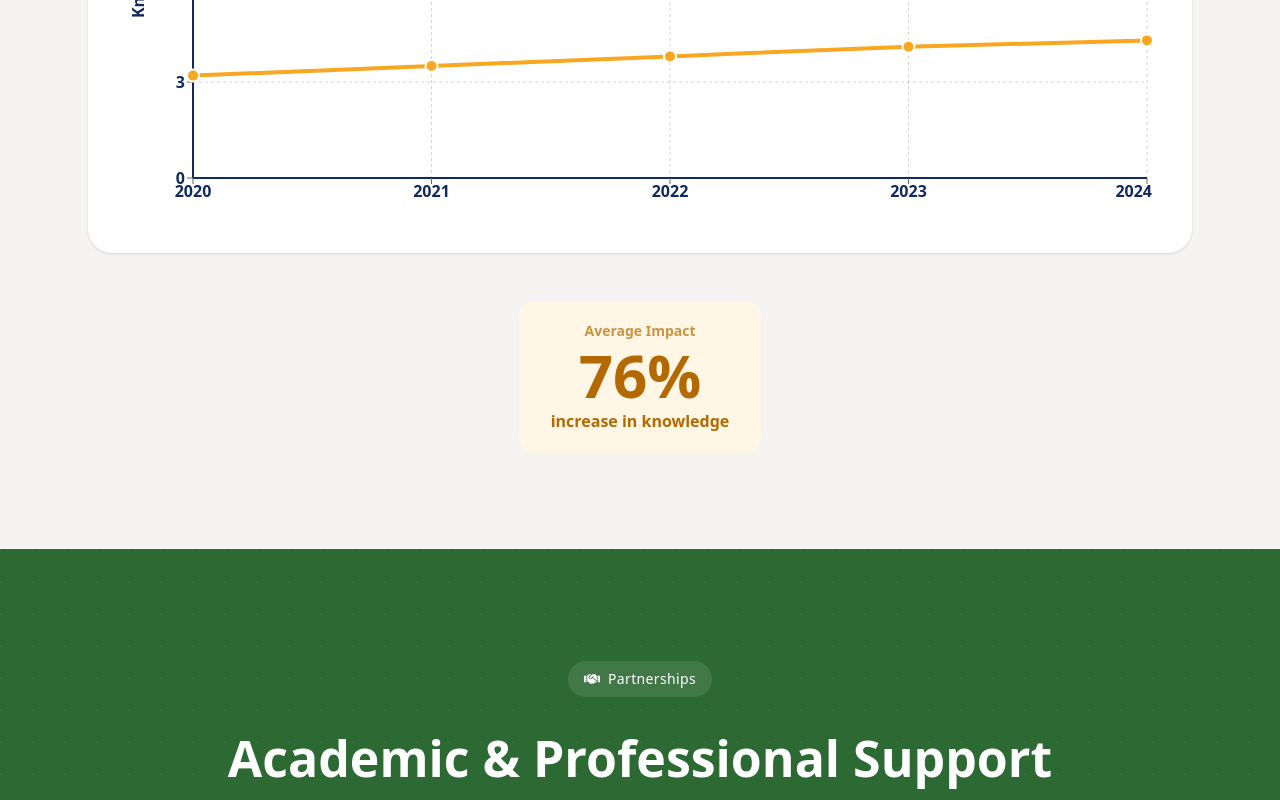
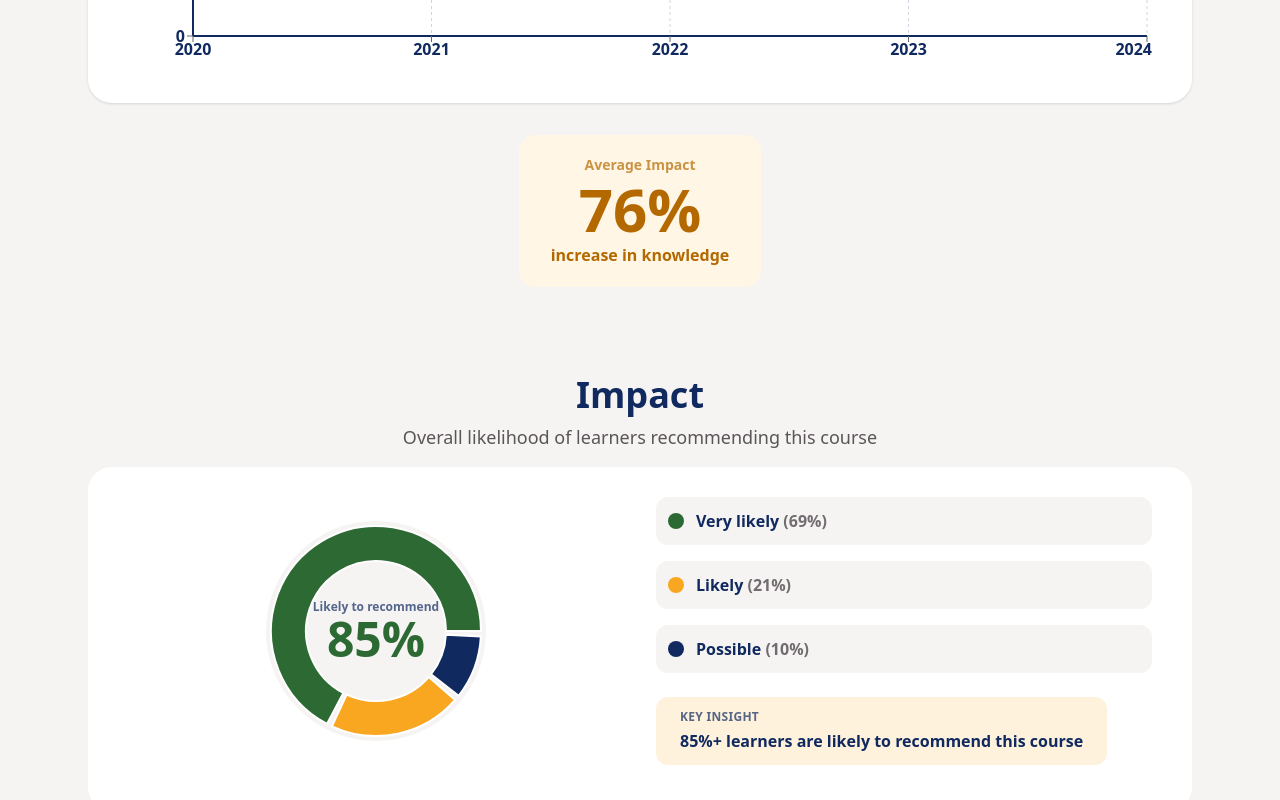
Before and after one commit to IT-Alliance-Tech/real-food, a Next.js app: page / in a window 1280 px wide. Shown: the part 6520-7320 px from the top of the page. Built offline with nearby package versions, Linux system fonts and the light colour scheme.

Commit message:
Updated Impact section

```diff
--- a/src/app/page.js
+++ b/src/app/page.js
@@ -9,6 +9,7 @@ import FaqSection from "@/components/homePage/faqSection";
 import ContactConnectSection from "@/components/homePage/contactConnectSection";
 import FacultyScrollSection from "@/components/homePage/facultyScrollSection";
 import KnowledgeLevelSection from "@/components/homePage/knowledgeLevelSection";
+import ImpactRecommendationSection from "@/components/homePage/impactRecommendationSection";
 
 export default function Home() {
   return (
@@ -20,6 +21,7 @@ export default function Home() {
       <CoursesSection />
       <WhoLearnsWithUsSection />
       <KnowledgeLevelSection />
+      <ImpactRecommendationSection />
       <AcademicSupportSection />
       <FacultyScrollSection />
       <FaqSection />
--- /dev/null
+++ b/src/components/homePage/impactRecommendationSection.js
@@ -0,0 +1,171 @@
+"use client";
+
+import { useState, useEffect } from "react";
+import {
+    PieChart,
+    Pie,
+    Cell,
+    ResponsiveContainer,
+    Tooltip,
+} from "recharts";
+
+const data = [
+    { name: "Very likely", value: 69 },
+    { name: "Likely", value: 21 },
+    { name: "Possible", value: 10 },
+];
+
+// STRICT TDU BRAND COLORS
+const COLORS = ["#2D6933", "#F9A620", "#10295F"];
+
+export default function ImpactRecommendationSection() {
+    const [isVisible, setIsVisible] = useState(false);
+    const [animatedPercentage, setAnimatedPercentage] = useState(0);
+    const [activeIndex, setActiveIndex] = useState(null);
+
+    useEffect(() => {
+        setIsVisible(true);
+
+        let start = 0;
+        const end = 85;
+        const duration = 2000;
+        const increment = end / (duration / 16);
+
+        const timer = setInterval(() => {
+            start += increment;
+            if (start >= end) {
+                setAnimatedPercentage(end);
+                clearInterval(timer);
+            } else {
+                setAnimatedPercentage(Math.floor(start));
+            }
+        }, 16);
+
+        return () => clearInterval(timer);
+    }, []);
+
+    return (
+        <section className="pt-4 pb-10 md:pt-6 md:pb-12 bg-[#F6F4F3]">
+            <div className="max-w-6xl mx-auto px-6">
+
+                {/* Heading */}
+                <div
+                    className={`text-center mb-4 transition-all duration-700 ${isVisible
+                            ? "opacity-100 translate-y-0"
+                            : "opacity-0 translate-y-6"
+                        }`}
+                >
+                    <h2 className="text-3xl md:text-4xl font-extrabold text-[#10295F] mb-2">
+                        Impact
+                    </h2>
+                    <p className="text-base md:text-lg text-[#181117]/70 max-w-2xl mx-auto">
+                        Overall likelihood of learners recommending this course
+                    </p>
+                </div>
+
+                {/* Card */}
+                <div
+                    className={`bg-white rounded-3xl pt-4 pb-6 px-6 md:pt-6 md:pb-10 md:px-10 flex flex-col md:flex-row items-center gap-8 transition-all duration-700 ${isVisible
+                            ? "opacity-100 translate-y-0"
+                            : "opacity-0 translate-y-6"
+                        }`}
+                >
+
+                    {/* Donut Chart */}
+                    <div className="relative w-full md:w-1/2 h-[280px] flex items-center justify-center">
+                        <div className="absolute w-[220px] h-[220px] rounded-full bg-[#F6F4F3]" />
+
+                        <ResponsiveContainer width="100%" height="100%">
+                            <PieChart>
+                                <Tooltip
+                                    formatter={(value, name) => [`${value}%`, name]}
+                                    contentStyle={{
+                                        backgroundColor: "#FFFFFF",
+                                        border: "1px solid #10295F",
+                                        borderRadius: "10px",
+                                        fontWeight: 600,
+                                    }}
+                                    cursor={{ fill: "transparent" }}
+                                />
+
+                                <Pie
+                                    data={data}
+                                    dataKey="value"
+                                    cx="50%"
+                                    cy="50%"
+                                    innerRadius={70}
+                                    outerRadius={105}
+                                    paddingAngle={3}
+                                    activeIndex={activeIndex}
+                                    onMouseEnter={(_, index) =>
+                                        setActiveIndex(index)
+                                    }
+                                    onMouseLeave={() => setActiveIndex(null)}
+                                >
+                                    {data.map((_, index) => (
+                                        <Cell
+                                            key={index}
+                                            fill={COLORS[index]}
+                                            stroke="#FFFFFF"
+                                            strokeWidth={
+                                                activeIndex === index ? 4 : 2
+                                            }
+                                        />
+                                    ))}
+                                </Pie>
+                            </PieChart>
+                        </ResponsiveContainer>
+
+                        {/* Center Text */}
+                        <div className="absolute flex flex-col items-center justify-center text-center pointer-events-none">
+                            <span className="text-xs font-semibold text-[#10295F]/70">
+                                Likely to recommend
+                            </span>
+                            <span className="text-4xl md:text-5xl font-extrabold text-[#2D6933]">
+                                {animatedPercentage}%
+                            </span>
+                        </div>
+                    </div>
+
+                    {/* Legend + Insight */}
+                    <div className="w-full md:w-1/2">
+                        <ul className="space-y-4 text-base">
+                            {data.map((item, index) => (
+                                <li
+                                    key={item.name}
+                                    className="flex items-center gap-3 p-3 rounded-xl bg-[#F6F4F3]"
+                                >
+                                    <span
+                                        className="w-4 h-4 rounded-full"
+                                        style={{
+                                            backgroundColor: COLORS[index],
+                                        }}
+                                    />
+                                    <span className="font-semibold text-[#10295F]">
+                                        {item.name}{" "}
+                                        <span className="text-[#181117]/60">
+                                            ({item.value}%)
+                                        </span>
+                                    </span>
+                                </li>
+                            ))}
+                        </ul>
+
+                        <div className="mt-6">
+                            <div className="inline-block px-6 py-3 rounded-xl bg-[#F9A620]/15 text-[#10295F] font-semibold">
+                                <span className="block text-xs uppercase tracking-wide text-[#10295F]/70 mb-1">
+                                    Key Insight
+                                </span>
+                                <span className="text-sm md:text-base">
+                                    85%+ learners are likely to recommend this
+                                    course
+                                </span>
+                            </div>
+                        </div>
+                    </div>
+
+                </div>
+            </div>
+        </section>
+    );
+}
--- a/src/components/homePage/knowledgeLevelSection.js
+++ b/src/components/homePage/knowledgeLevelSection.js
@@ -53,38 +53,41 @@ export default function KnowledgeLevelSection() {
         );
 
         if (sectionRef.current) observer.observe(sectionRef.current);
-
         return () => observer.disconnect();
     }, []);
 
     return (
         <section
             ref={sectionRef}
-            className="py-16 md:py-24 bg-[#F6F4F3]"
+            className="pt-6 pb-12 md:pt-8 md:pb-16 bg-[#F6F4F3]"
         >
             <div className="max-w-6xl mx-auto px-6">
 
                 {/* Heading */}
                 <div
-                    className={`text-center mb-12 transition-all duration-1000 ${isVisible ? "opacity-100 translate-y-0" : "opacity-0 translate-y-8"
+                    className={`text-center mb-6 transition-all duration-1000 ${isVisible
+                            ? "opacity-100 translate-y-0"
+                            : "opacity-0 translate-y-8"
                         }`}
                 >
-                    <h2 className="text-[36px] md:text-[48px] font-extrabold text-[#10295F] mb-3">
+                    <h2 className="text-[32px] md:text-[44px] font-extrabold text-[#10295F] mb-2">
                         Knowledge Level Improvement
                     </h2>
-                    <p className="text-lg text-[#181117]/70 max-w-2xl mx-auto">
+                    <p className="text-base md:text-lg text-[#181117]/70 max-w-2xl mx-auto">
                         Track the remarkable growth in participant knowledge levels before and after completing our program
                     </p>
                 </div>
 
                 {/* Chart Card */}
                 <div
-                    className={`bg-white rounded-3xl p-6 md:p-10 shadow-sm transition-all duration-700 ${isVisible ? "opacity-100 translate-y-0" : "opacity-0 translate-y-8"
+                    className={`bg-white rounded-3xl pt-4 pb-6 px-6 md:pt-6 md:pb-8 md:px-10 shadow-sm transition-all duration-700 ${isVisible
+                            ? "opacity-100 translate-y-0"
+                            : "opacity-0 translate-y-8"
                         }`}
                     style={{ transitionDelay: "150ms" }}
                 >
                     {/* Legend */}
-                    <div className="flex justify-center gap-8 mb-8 flex-wrap">
+                    <div className="flex justify-center gap-8 mb-6 flex-wrap">
                         <div className="flex items-center gap-2">
                             <div className="w-12 h-1 bg-[#F9A620] rounded-full" />
                             <span className="text-sm font-semibold text-[#10295F]">
@@ -100,7 +103,7 @@ export default function KnowledgeLevelSection() {
                     </div>
 
                     {/* Chart */}
-                    <div className="w-full h-[360px]">
+                    <div className="w-full h-[340px]">
                         <ResponsiveContainer width="100%" height="100%">
                             <LineChart data={data}>
                                 <CartesianGrid
@@ -188,7 +191,9 @@ export default function KnowledgeLevelSection() {
 
                 {/* Highlight Counter */}
                 <div
-                    className={`text-center mt-12 transition-all duration-1000 ${isVisible ? "opacity-100 translate-y-0" : "opacity-0 translate-y-8"
+                    className={`text-center mt-8 transition-all duration-1000 ${isVisible
+                            ? "opacity-100 translate-y-0"
+                            : "opacity-0 translate-y-8"
                         }`}
                     style={{ transitionDelay: "350ms" }}
                 >
```
